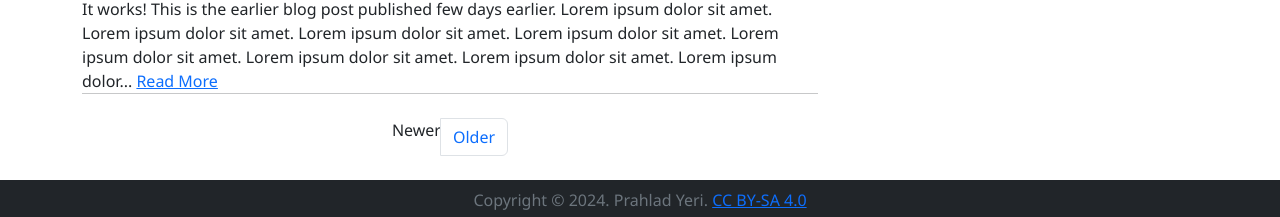
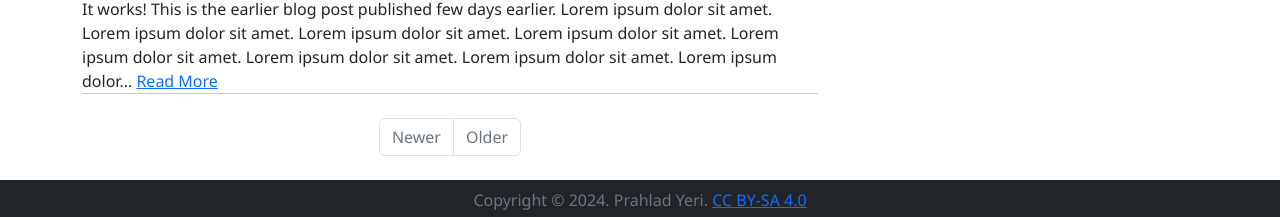
Before and after one commit to prahladyeri/jekyll-test, a Jekyll site: the page built from index.html, in a window 1280 px wide. Shown: the part 763-980 px from the top of the page. Built offline with Jekyll 4.4.1, drawn with Linux system fonts in a browser that asks for light colours; nearby versions of some CDN libraries; the list of posts is cut into pages by our own code.

Commit message:
chore: upd

```diff
--- a/index.html
+++ b/index.html
@@ -31,7 +31,16 @@ title: Home
 <nav aria-label="Pagination">
 <hr class="my-0">
 <ul class="pagination justify-content-center my-4">
-	<li class="page-item"><a class="nav-link" href="{{base.url}}/page{{paginator.previous_page}}" tabindex="-1" aria-disabled="true">Newer</a></li>
-	<li class="page-item"><a class="page-link" href="{{base.url}}/page{{paginator.next_page}}">Older</a></li>
+{% if paginator.previous_page %}
+	<li class="page-item"><a class="page-link" href="{{ base.url }}/page{{ paginator.previous_page }}">Newer</a></li>
+{% else %}
+	<li class="page-item disabled"><a class="page-link" href="#" tabindex="-1" aria-disabled="true">Newer</a></li>
+{% endif %}
+
+{% if paginator.next_page %}
+	<li class="page-item"><a class="page-link" href="{{ base.url }}/page{{ paginator.next_page }}">Older</a></li>
+{% else %}
+	<li class="page-item disabled"><a class="page-link" href="#" tabindex="-1" aria-disabled="true">Older</a></li>
+{% endif %}
 </ul>
 </nav>
```
